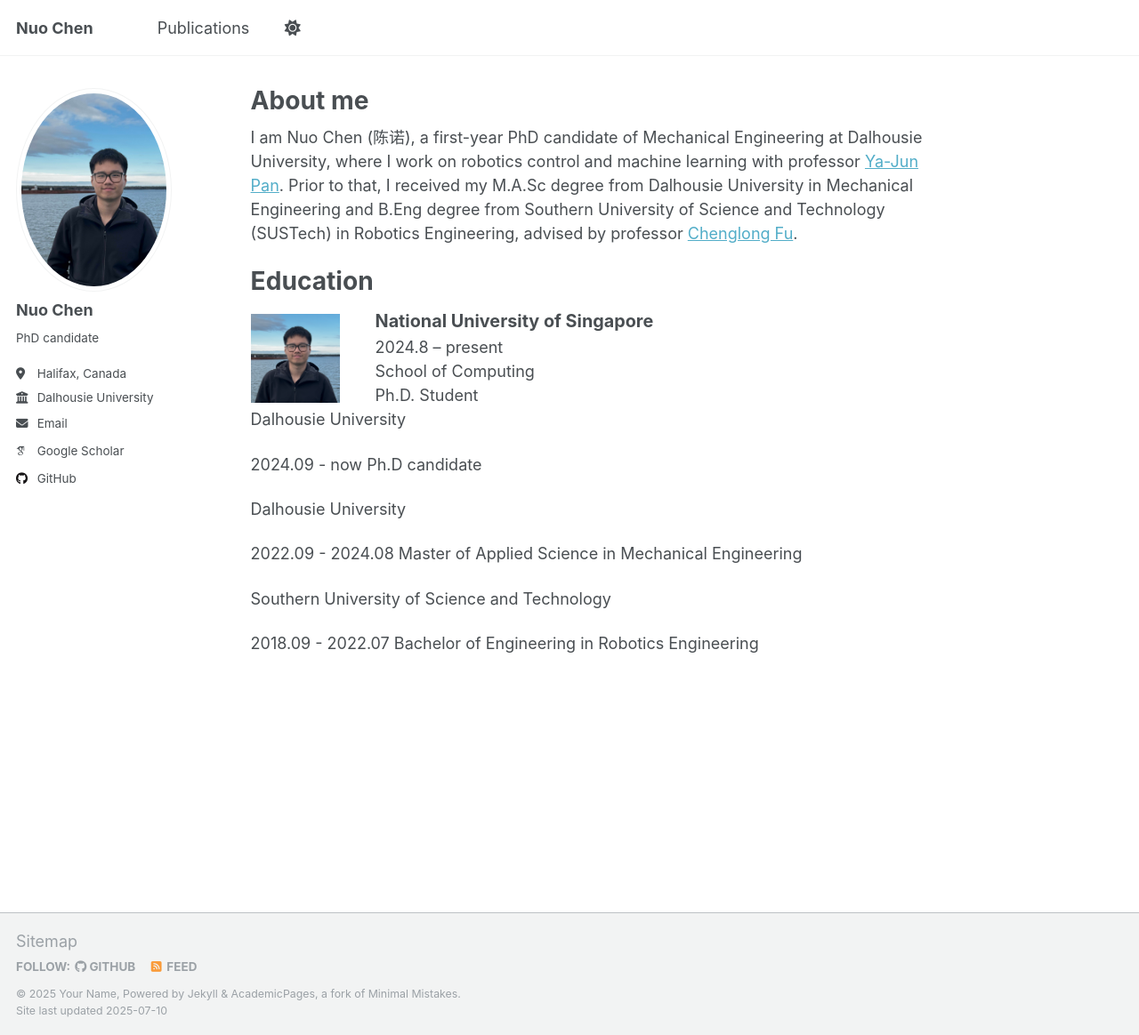
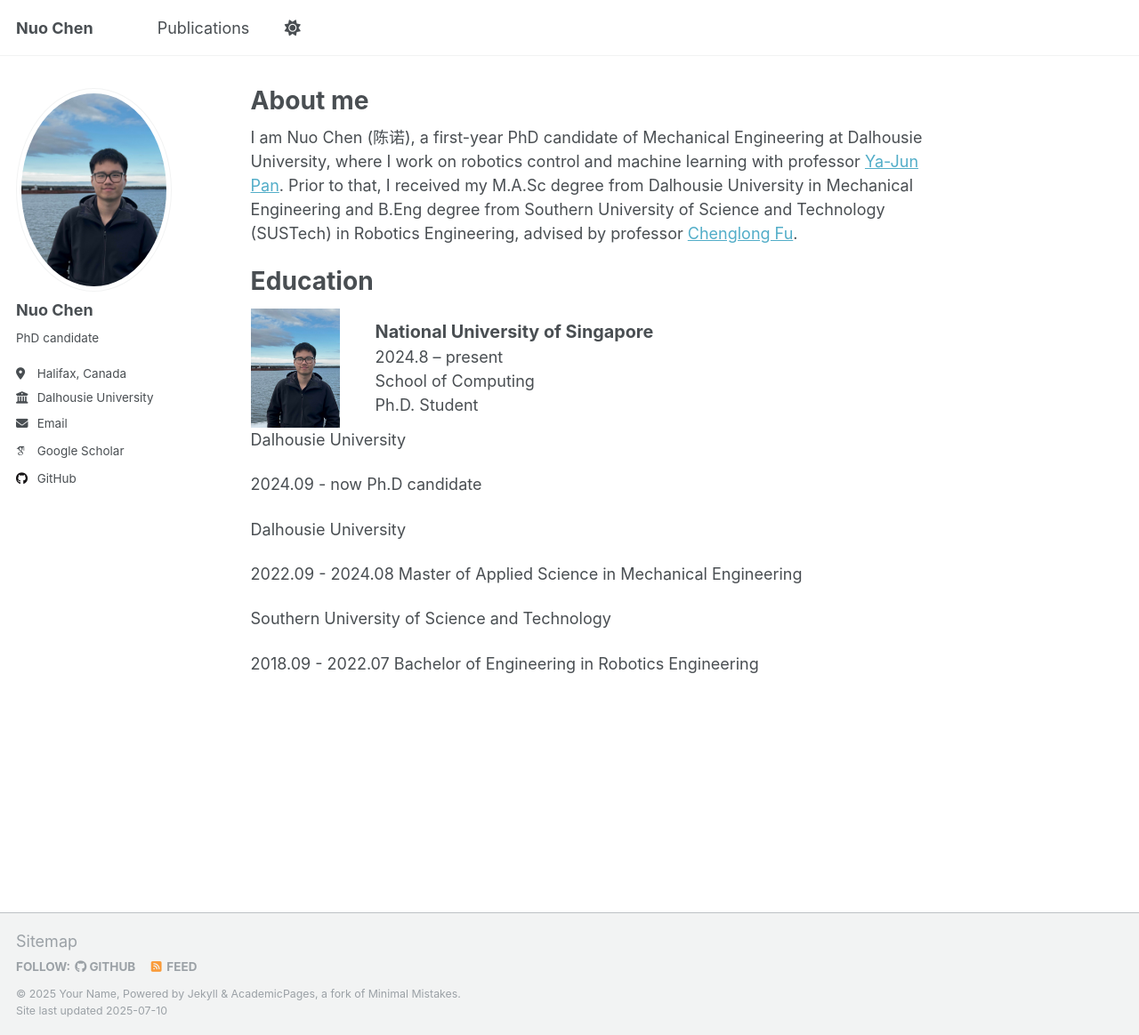
Before and after one commit to NuoChen1999/nuochen1999.github.io, a Jekyll site: the page built from _pages/about.md, in a window 1280 px wide and 1164 px high. Shown: the whole window at 89% size. Built offline with Jekyll 4.4.1, drawn with Linux system fonts in a browser that asks for light colours; some web fonts are replaced; a script that is not in the unit is left out.

Commit message:
Update about.md

```diff
--- a/_pages/about.md
+++ b/_pages/about.md
@@ -12,7 +12,7 @@ I am Nuo Chen (陈诺), a first-year PhD candidate of Mechanical Engineering at
 # Education
 <div style="width:100%; max-width:700px; display:table;">
   <div style="display:table-cell; vertical-align:middle; width:120px;">
-    <img src="/images/me.png" alt="NUS Logo" style="max-width:100px;">
+    <img src="/images/me.jpg" alt="NUS Logo" style="max-width:100px;">
   </div>
   <div style="display:table-cell; vertical-align:middle; padding-left:20px;">
     <div style="font-weight: bold; font-size: 1.1em;">National University of Singapore</div>
```
